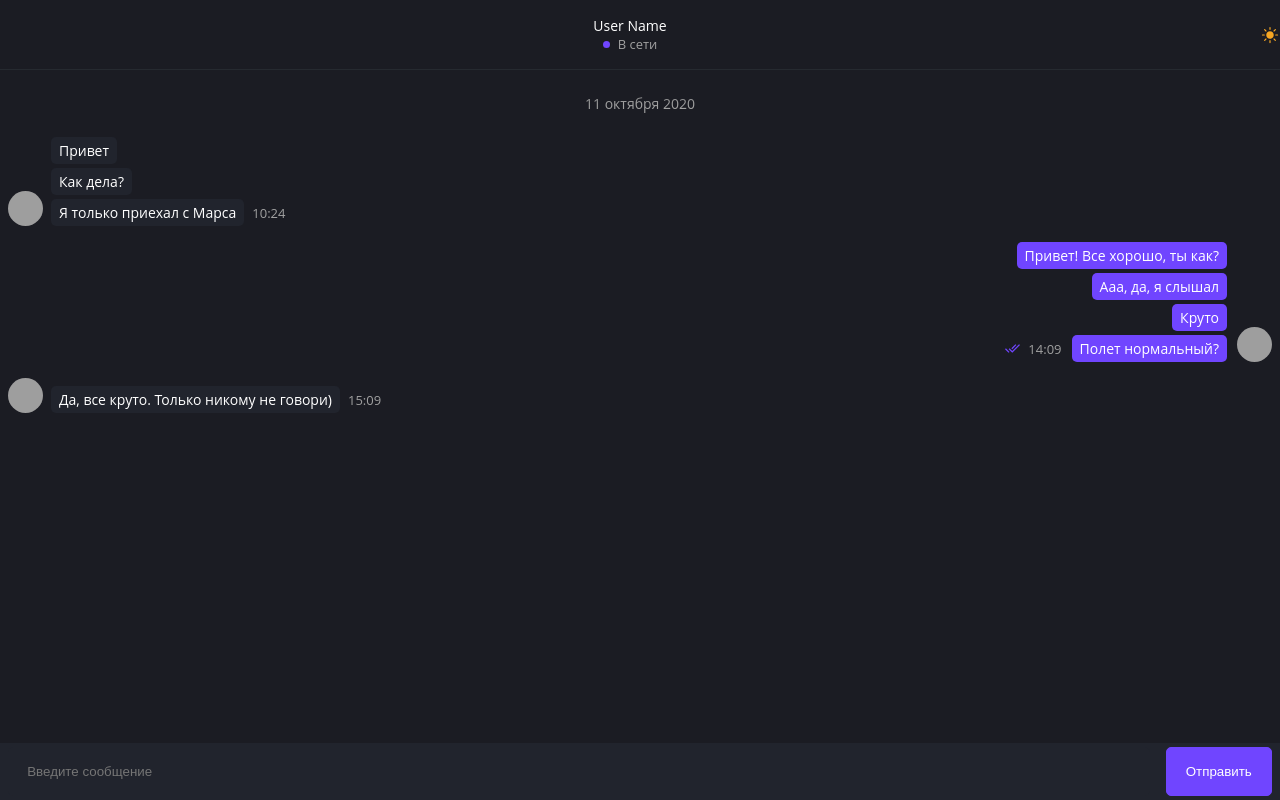
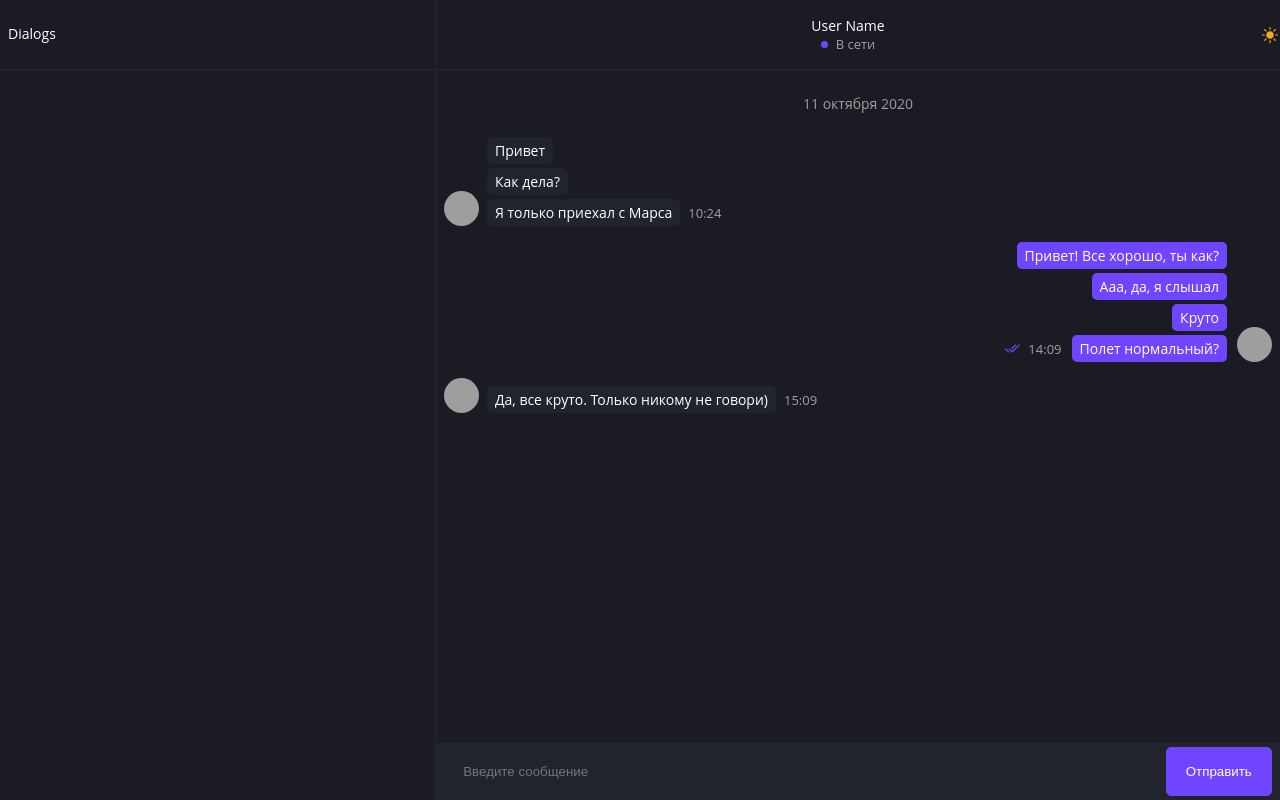
Before and after one commit to romagoldobin/react-dialog-app, a React (Create React App) app: page / in a window 1280 px wide. Built offline with nearby package versions, Linux system fonts and the light colour scheme; grey boxes are pictures that could not be loaded; what webfontloader would draw is missing.

Commit message:
sidebar markup

```diff
--- a/src/index.scss
+++ b/src/index.scss
@@ -47,6 +47,19 @@ body {
   transition: background-color .2s linear;
 }
 
+.Aside {
+  width: 436px;
+  border-right: 1px solid var(--border);
+  transition: border-color .2s linear;
+
+  header {
+    padding: 24px 8px;
+    min-height: 70px;
+    border-bottom: 1px solid var(--border);
+    transition: border-color .2s linear;
+  }
+}
+
 .Container {
   display: flex;
   flex: 1;
--- a/src/pages/MainPage/MainPage.jsx
+++ b/src/pages/MainPage/MainPage.jsx
@@ -3,6 +3,9 @@ import Chat from '../DialogPage/Chat';
 
 const MainPage = () => (
   <div className="Container">
+    <aside className="Aside">
+      <header>Dialogs</header>
+    </aside>
     <Chat />
   </div>
 );
```
